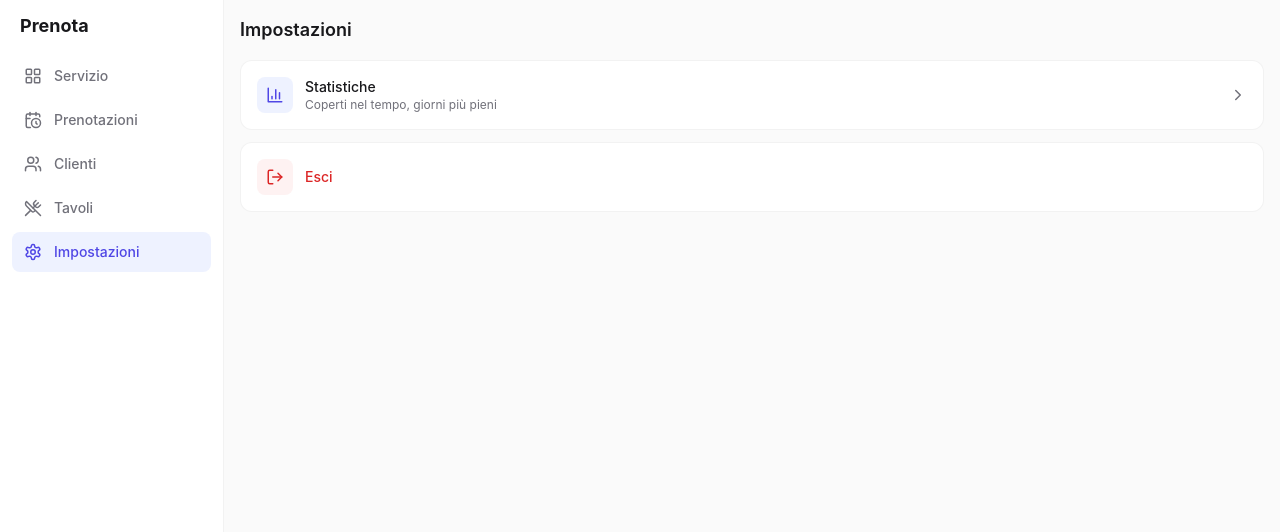
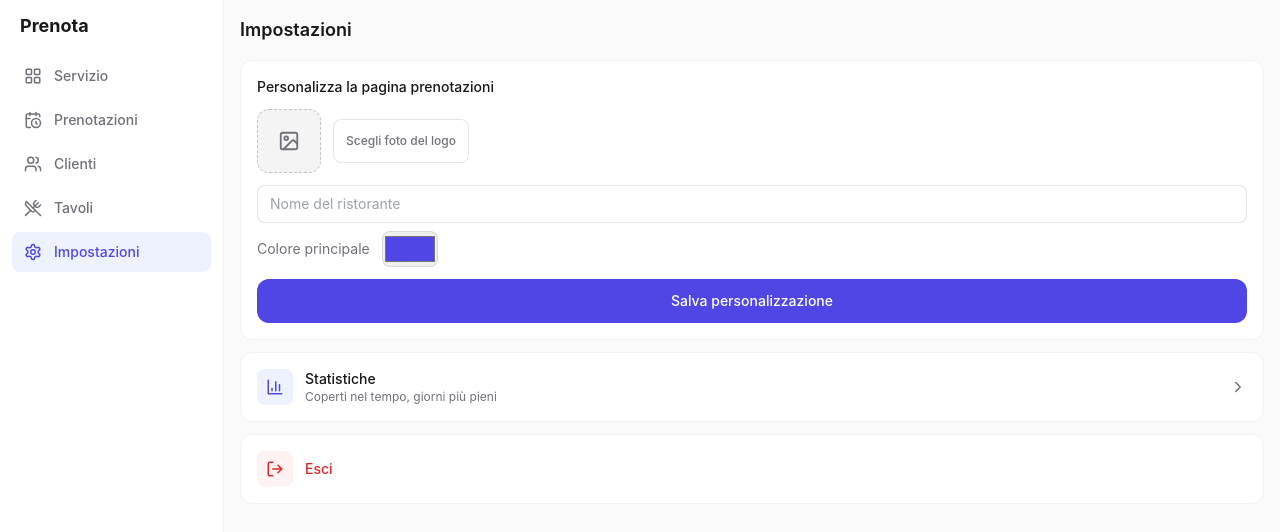
Before and after one commit to andru1607/Prenota-app, a Next.js app in the folder prenota-app/: page /impostazioni in a window 1280 px wide. Shown: the top 532 px of the page. Built offline with nearby package versions, Linux system fonts and the light colour scheme; no server answers.

Commit message:
Refactor restaurant loading and logo handling

```diff
--- a/prenota-app/app/impostazioni/page.tsx
+++ b/prenota-app/app/impostazioni/page.tsx
@@ -1,36 +1,121 @@
 "use client";
 
-import { useEffect, useState } from "react";
+import { useEffect, useRef, useState } from "react";
 import Link from "next/link";
 import { useRouter } from "next/navigation";
-import { BarChart3, ChevronRight, LogOut, QrCode, Copy, Check } from "lucide-react";
+import {
+  BarChart3,
+  ChevronRight,
+  LogOut,
+  QrCode,
+  Copy,
+  Check,
+  Image as ImageIcon,
+  Loader2,
+} from "lucide-react";
 import { createClient } from "@/lib/supabase/client";
 
 export default function ImpostazioniPage() {
   const router = useRouter();
+  const logoInputRef = useRef<HTMLInputElement>(null);
+
+  const [restaurantId, setRestaurantId] = useState<string | null>(null);
   const [link, setLink] = useState<string | null>(null);
   const [copied, setCopied] = useState(false);
 
+  const [name, setName] = useState("");
+  const [primaryColor, setPrimaryColor] = useState("#4F46E5");
+  const [logoUrl, setLogoUrl] = useState<string | null>(null);
+  const [logoFile, setLogoFile] = useState<File | null>(null);
+  const [logoPreview, setLogoPreview] = useState<string | null>(null);
+
+  const [isSaving, setIsSaving] = useState(false);
+  const [saved, setSaved] = useState(false);
+  const [error, setError] = useState<string | null>(null);
+
   useEffect(() => {
-    async function loadLink() {
+    async function loadRestaurant() {
       const supabase = createClient();
       const {
         data: { user },
       } = await supabase.auth.getUser();
       if (!user) return;
 
-      const { data } = await supabase
+      const { data: staffRow } = await supabase
         .from("staff")
         .select("restaurant_id")
         .eq("auth_user_id", user.id)
         .single();
 
-      if (data?.restaurant_id) {
-        setLink(`${window.location.origin}/richiesta/${data.restaurant_id}`);
+      if (!staffRow?.restaurant_id) return;
+
+      setRestaurantId(staffRow.restaurant_id);
+      setLink(`${window.location.origin}/richiesta/${staffRow.restaurant_id}`);
+
+      const { data: restaurant } = await supabase
+        .from("restaurants")
+        .select("name, logo_url, primary_color")
+        .eq("id", staffRow.restaurant_id)
+        .single();
+
+      if (restaurant) {
+        setName(restaurant.name ?? "");
+        setLogoUrl(restaurant.logo_url ?? null);
+        setPrimaryColor(restaurant.primary_color ?? "#4F46E5");
       }
     }
-    loadLink();
+    loadRestaurant();
   }, []);
+
+  function handleLogoSelected(e: React.ChangeEvent<HTMLInputElement>) {
+    const file = e.target.files?.[0];
+    if (!file) return;
+    setLogoFile(file);
+    setLogoPreview(URL.createObjectURL(file));
+  }
+
+  async function handleSave() {
+    if (!restaurantId) return;
+    setIsSaving(true);
+    setError(null);
+    setSaved(false);
+
+    try {
+      const supabase = createClient();
+      let finalLogoUrl = logoUrl;
+
+      if (logoFile) {
+        const ext = logoFile.name.split(".").pop() || "jpg";
+        const path = `${restaurantId}/logo.${ext}`;
+
+        const { error: uploadError } = await supabase.storage
+          .from("logos")
+          .upload(path, logoFile, { upsert: true });
+
+        if (uploadError) throw uploadError;
+
+        const { data: publicUrlData } = supabase.storage.from("logos").getPublicUrl(path);
+        finalLogoUrl = publicUrlData.publicUrl;
+      }
+
+      const { error: updateError } = await supabase
+        .from("restaurants")
+        .update({ name, primary_color: primaryColor, logo_url: finalLogoUrl })
+        .eq("id", restaurantId);
+
+      if (updateError) throw updateError;
+
+      setLogoUrl(finalLogoUrl);
+      setLogoFile(null);
+      setSaved(true);
+      setTimeout(() => setSaved(false), 2500);
+    } catch (err) {
+      console.error(err);
+      setError("Non sono riuscito a salvare le modifiche. Riprova.");
+    } finally {
+      setIsSaving(false);
+    }
+  }
 
   async function handleLogout() {
     const supabase = createClient();
@@ -49,6 +134,67 @@ export default function ImpostazioniPage() {
   return (
     <div className="p-4">
       <h1 className="mb-4 text-lg font-semibold text-ink">Impostazioni</h1>
+
+      <div className="mb-3 rounded-xl border border-black/5 bg-white p-4">
+        <p className="mb-3 text-sm font-medium text-ink">Personalizza la pagina prenotazioni</p>
+
+        <div className="mb-3 flex items-center gap-3">
+          <button
+            onClick={() => logoInputRef.current?.click()}
+            className="grid h-16 w-16 shrink-0 place-items-center overflow-hidden rounded-xl border border-dashed border-black/20 bg-bg-subtle"
+          >
+            {logoPreview || logoUrl ? (
+              // eslint-disable-next-line @next/next/no-img-element
+              <img src={logoPreview ?? logoUrl ?? ""} alt="Logo" className="h-full w-full object-cover" />
+            ) : (
+              <ImageIcon size={22} className="text-ink-muted" />
+            )}
+          </button>
+          <div className="flex-1">
+            <input
+              ref={logoInputRef}
+              type="file"
+              accept="image/*"
+              className="hidden"
+              onChange={handleLogoSelected}
+            />
+            <button
+              onClick={() => logoInputRef.current?.click()}
+              className="touch-target rounded-lg border border-black/10 px-3 py-2 text-xs font-medium text-ink-muted"
+            >
+              Scegli foto del logo
+            </button>
+          </div>
+        </div>
+
+        <input
+          value={name}
+          onChange={(e) => setName(e.target.value)}
+          placeholder="Nome del ristorante"
+          className="mb-2 w-full rounded-lg border border-black/10 px-3 py-2 text-sm"
+        />
+
+        <div className="mb-3 flex items-center gap-3">
+          <span className="text-sm text-ink-muted">Colore principale</span>
+          <input
+            type="color"
+            value={primaryColor}
+            onChange={(e) => setPrimaryColor(e.target.value)}
+            className="h-9 w-14 cursor-pointer rounded-lg border border-black/10"
+          />
+        </div>
+
+        {error && <p className="mb-2 text-sm text-status-danger">{error}</p>}
+
+        <button
+          onClick={handleSave}
+          disabled={isSaving}
+          className="touch-target flex w-full items-center justify-center gap-2 rounded-xl bg-primary py-2.5 text-sm font-medium text-white disabled:opacity-50"
+        >
+          {isSaving && <Loader2 size={16} className="animate-spin" />}
+          {saved ? "Salvato!" : isSaving ? "Salvo..." : "Salva personalizzazione"}
+        </button>
+      </div>
 
       {link && (
         <div className="mb-3 rounded-xl border border-black/5 bg-white p-4">
```
